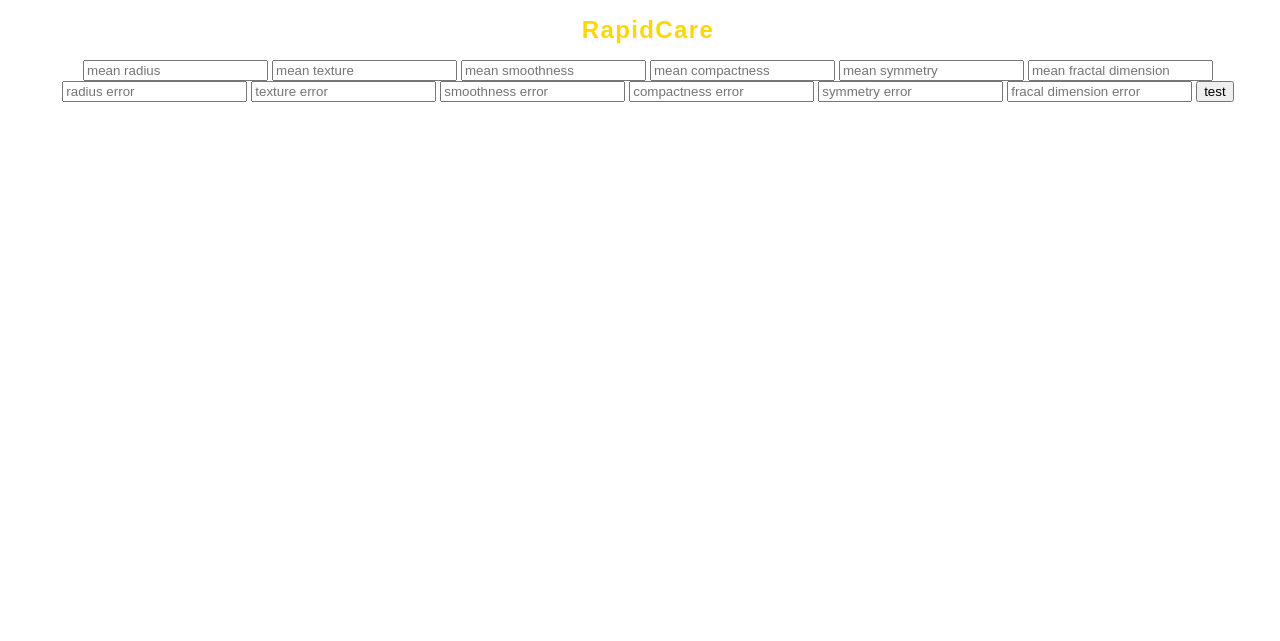
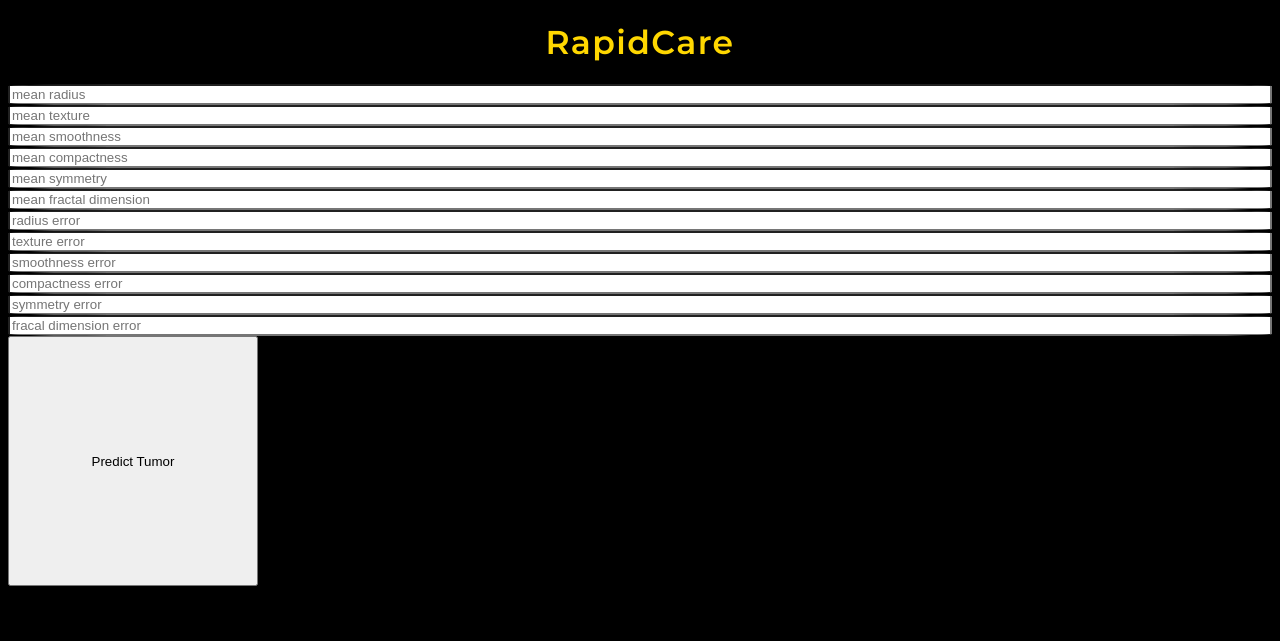
Before and after one commit to abigaylerose03/RapidCare, a Flask app: page / in a window 1280 px wide. Shown: the top 641 px of the page. Run offline with Flask 2, Linux system fonts and the light colour scheme; parts of the project's set-up code (start-up, migrations or seed data) failed here and were passed over.

Commit message:
changed a lot of css

```diff
--- a/static/style.css
+++ b/static/style.css
@@ -1,15 +1,31 @@
 body {
-	background: white;
-	text-align: center;
-	width: 100%;
-	height: 100%;
+	background: #000;
+	color: #fff;
+	font-size: 24px;
+	text-align:center;
+	letter-spacing:1.4px;
 
-	color: black;
 	font-family: 'Roboto', sans-serif;
 }
+
 .main h1 {
 	font-family: 'Montserrat', sans-serif;
 	letter-spacing:1.4px;
-	font-size: 24px;
+	font-size: 33px;
 	color: gold;
 }
+
+.main form {
+	display: flex;
+	flex-direction: column;
+}
+
+.main form input {
+	border-radius: 10%;
+}
+.main form .btn {
+	text-align: center;
+	width: 250px;
+	height: 250px;
+	cursor: pointer;
+}
--- a/templates/index.html
+++ b/templates/index.html
@@ -3,6 +3,8 @@
 	<head>
 		<meta charset="UTF-8">
 		<title>RapidCare</title>
+		<link href="https://fonts.googleapis.com/css2?family=Montserrat:wght@600&display=swap" rel="stylesheet">
+		<link href="https://fonts.googleapis.com/css2?family=Roboto:wght@300&display=swap" rel="stylesheet">
 		<link rel="stylesheet" type="text/css" href="{{ url_for('static', filename='style.css') }}">
 	</head>
 
@@ -46,7 +48,7 @@
 					<input type="text" name="fractal dimension error"
 				placeholder="fracal dimension error" required="required" />
 
-				<button type="submit" class="btn">test</button>
+				<button type="submit" class="btn">Predict Tumor</button>
 
 			</form>
 			<br>
```
